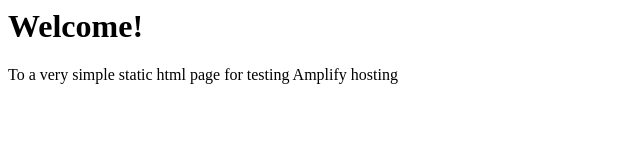
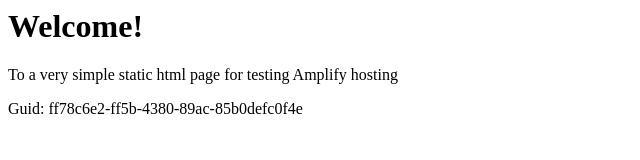
Before and after one commit to aws-aemilia-fra/Github-PR-Commit-Integration-Test-DoNotTouch-Gith-P5X5MO5I-v1-prod-eu-central-1, a website: page src/index.html in a window 1280 px wide. Shown: the whole page, without its empty margins (0-640 px from the left). Drawn offline with Linux system fonts and the light colour scheme.

Commit message:
commit from integ tests

```diff
--- a/src/index.html
+++ b/src/index.html
@@ -1,3 +1,5 @@
+
+
 <html lang="en">
 
 <head>
@@ -10,6 +12,6 @@
 <body>
     <h1>Welcome!</h1>
     <p>To a very simple static html page for testing Amplify hosting</p>
-</body>
+    <p>Guid: ff78c6e2-ff5b-4380-89ac-85b0defc0f4e</p></body>
 
 </html>
```
